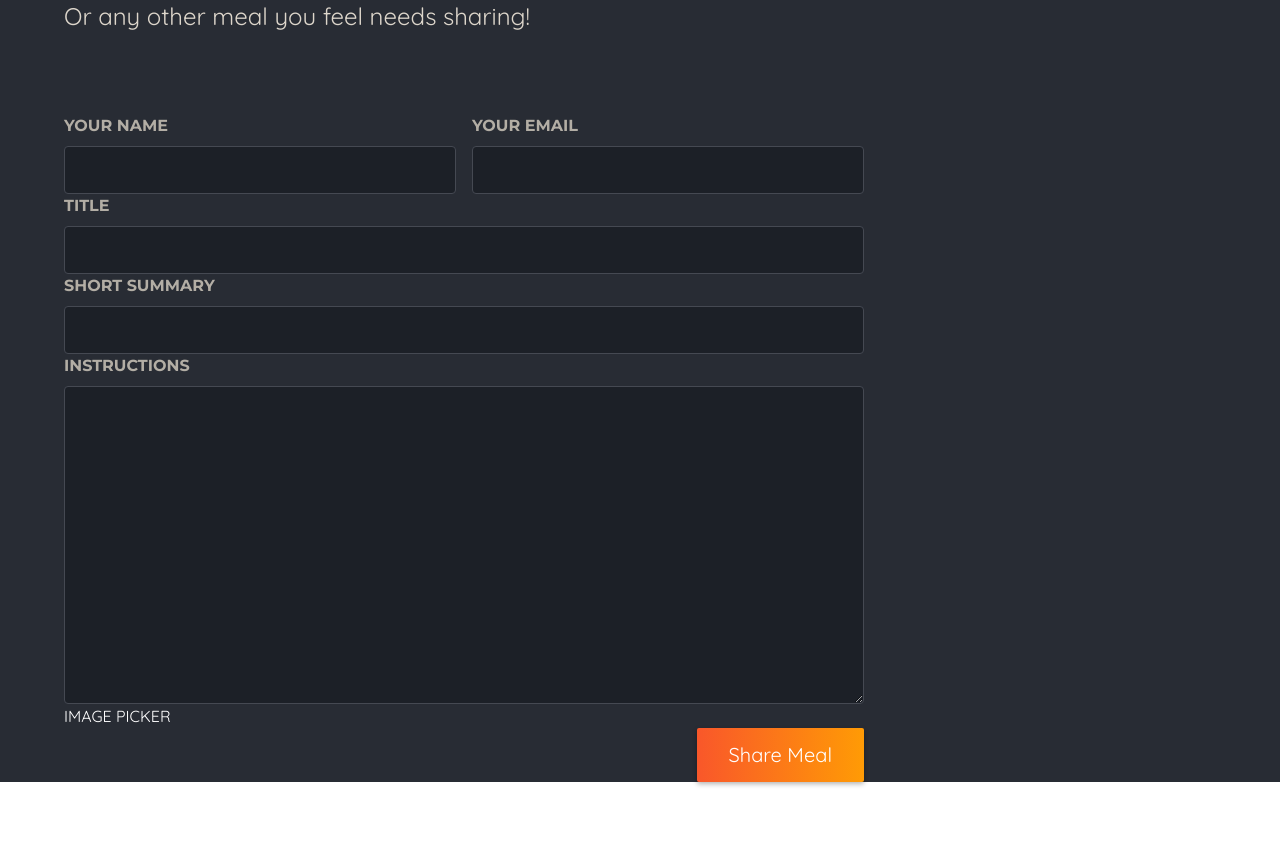
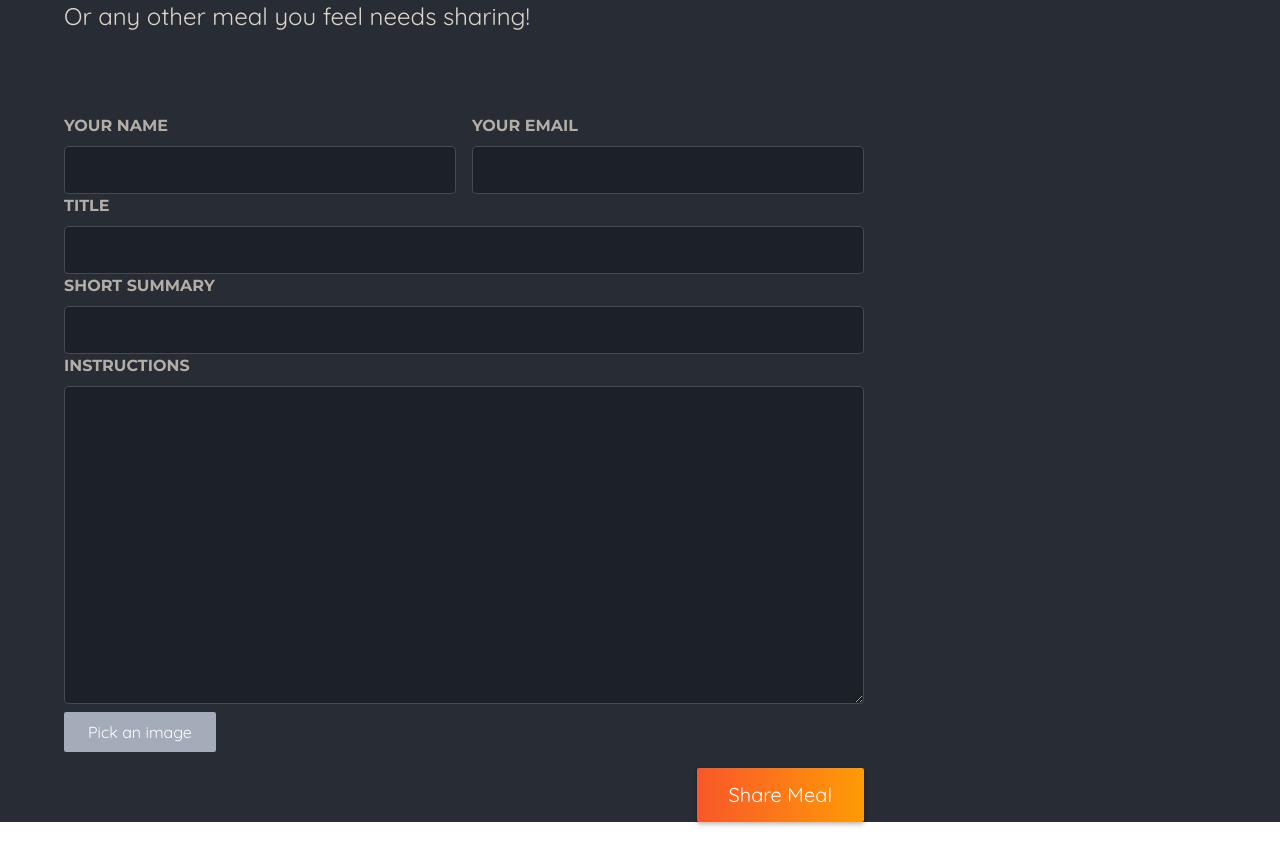
Before and after one commit to OMI786I/next-meals, a Next.js app: page /meals/share in a window 1280 px wide. Shown: the part 230-1094 px from the top of the page. Before the commit the page ends 1060 px from the top, so only its background shows below. Built offline with nearby package versions, Linux system fonts and the light colour scheme.

Commit message:
032 Getting Started with a Custom Image Picker Input Component

```diff
--- a/src/app/meals/share/page.jsx
+++ b/src/app/meals/share/page.jsx
@@ -1,3 +1,4 @@
+import ImagePicker from "@/components/image/image-picket";
 import classes from "./page.module.css";
 
 export default function ShareMealPage() {
@@ -38,7 +39,7 @@ export default function ShareMealPage() {
               required
             ></textarea>
           </p>
-          IMAGE PICKER
+          <ImagePicker />
           <p className={classes.actions}>
             <button type="submit">Share Meal</button>
           </p>
--- /dev/null
+++ b/src/components/image/image-picker.module.css
@@ -0,0 +1,45 @@
+.controls {
+  display: flex;
+  align-items: flex-start;
+  gap: 1.5rem;
+  margin-bottom: 1rem;
+}
+
+.picker .input {
+  display: none;
+}
+
+.picker .button {
+  border: 0;
+  padding: 0.5rem 1.5rem;
+  background: #a4abb9;
+  border-radius: 2px;
+  cursor: pointer;
+  font: inherit;
+}
+
+.picker .button:hover,
+.picker .button:focus {
+  background: #b3b9c6;
+}
+
+.preview {
+  width: 10rem;
+  height: 10rem;
+  border: 2px solid #a4abb9;
+  display: flex;
+  justify-content: center;
+  align-items: center;
+  text-align: center;
+  color: #a4abb9;
+  position: relative;
+}
+
+.preview p {
+  margin: 0;
+  padding: 1rem;
+}
+
+.preview img {
+  object-fit: cover;
+}
--- /dev/null
+++ b/src/components/image/image-picket.js
@@ -0,0 +1,34 @@
+"use client";
+import React, { useRef } from "react";
+import classes from "./image-picker.module.css";
+const ImagePicker = ({ label, name }) => {
+  const imageInputRef = useRef();
+  function handlePickClick() {
+    imageInputRef.current.click();
+  }
+
+  return (
+    <div className={classes.picker}>
+      <label htmlFor={name}>{label}</label>
+      <div className={classes.controls}>
+        <input
+          className={classes.input}
+          type="file"
+          id="image"
+          accept="image/png , image/jpg , image/jpeg"
+          name={name}
+          ref={imageInputRef}
+        />
+        <button
+          className={classes.button}
+          type="button"
+          onClick={handlePickClick}
+        >
+          Pick an image
+        </button>
+      </div>
+    </div>
+  );
+};
+
+export default ImagePicker;
```
